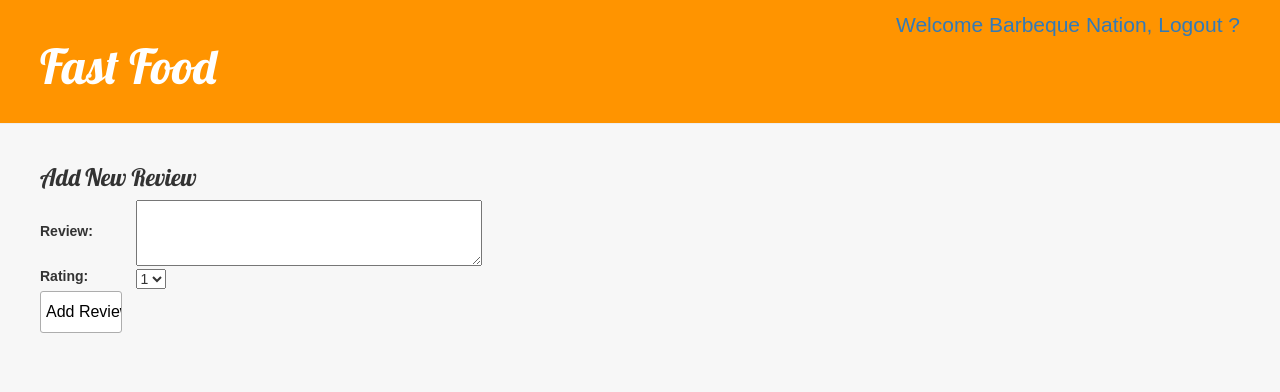
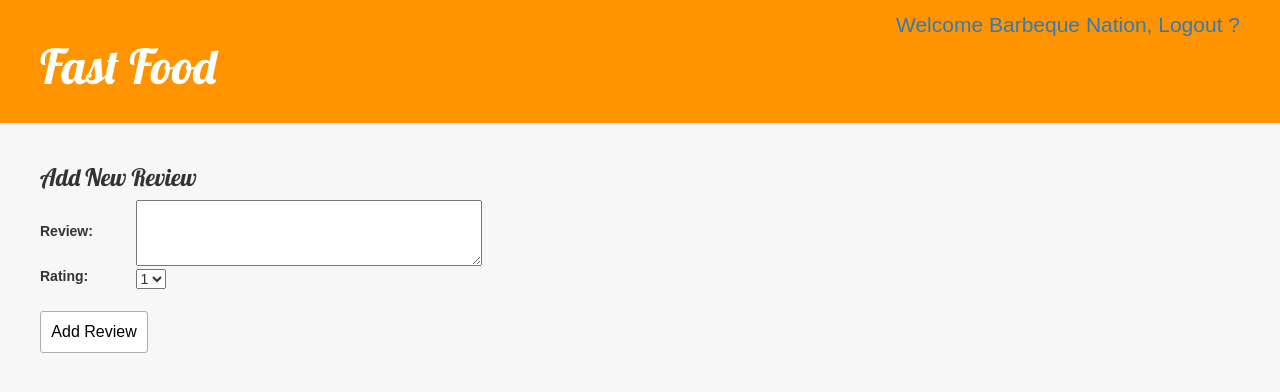
Before and after one commit to apurv1205/fastFood, a Django app: page /review/1/ in a window 1280 px wide. Shown: the top 392 px of the page. Run offline with Django 3.2, Linux system fonts and the light colour scheme; a user stored in the database is signed in; tables that the repository leaves empty hold one stand-in row (values such as "Sample post"); parts of the project's set-up code (start-up, migrations or seed data) failed here and were passed over; some libraries are stand-ins or nearby versions.

Commit message:
Front-End_final

```diff
--- a/foodSite/static/css/blog.css
+++ b/foodSite/static/css/blog.css
@@ -6,6 +6,10 @@ body{
 #container{
     width: 90%
     margin: 0 auto;
+}
+
+#add_review{
+    width: 8%
 }
 
 #login{
@@ -253,55 +257,6 @@ input[type = "submit"]:hover, button:hover{
     color: white;
 }
 
-
-/*.page-header {
-    background-color: #ff9400;
-    margin-top: 0;
-    padding: 20px 20px 20px 40px;
-}
-
-.page-header h1, .page-header h1 a, .page-header h1 a:visited, .page-header h1 a:active {
-    color: #ffffff;
-    font-size: 36pt;
-    text-decoration: none;
-}
-
-.content {
-    margin-top: 40px;
-    margin-left: 40px;
-    margin-right: 40px;
-}
-
-h1, h2, h3, h4 {
-    font-family: 'Lobster', cursive;
-}
-
-.date {
-    color: #828282;
-}
-
-.save {
-    float: left;
-}
-
-.post-form textarea, .post-form input {
-    width: 100%;
-}
-
-.top-menu, .top-menu:hover, .top-menu:visited {
-    color: #ffffff;
-    float: right;
-    font-size: 26pt;
-    margin-right: 20px;
-}
-
-.post {
-    margin-bottom: 70px;
-}
-
-.post h1 a, .post h1 a:visited {
-    color: #000000;
-}*/
 a.right1 {
     font-size: 1.5em;
     position: absolute;
--- a/foodSite/templates/review.html
+++ b/foodSite/templates/review.html
@@ -2,14 +2,17 @@
 {% block title %}{% endblock %}
 {% block content %}
 <div>
-    <a class="right" href="/logout/">Welcome {{user.first_name}}, Logout ?</a>
+<a class="right" href="/logout/">Welcome {{user.first_name}}, Logout ?</a>
 
 <h3>Add New Review</h3>
 <form method="post" action=".">
+    <div id = "review">
         <table border="0" style="width:60%">
             {{ form.as_table }}
         </table>
-   	<input type="submit" value="Add Review" />
+	</div>
+    	<br/>
+   	<input id = "add_review" type="submit" value="Add Review" />
 </form>
 </div>
 {% endblock %}
```
